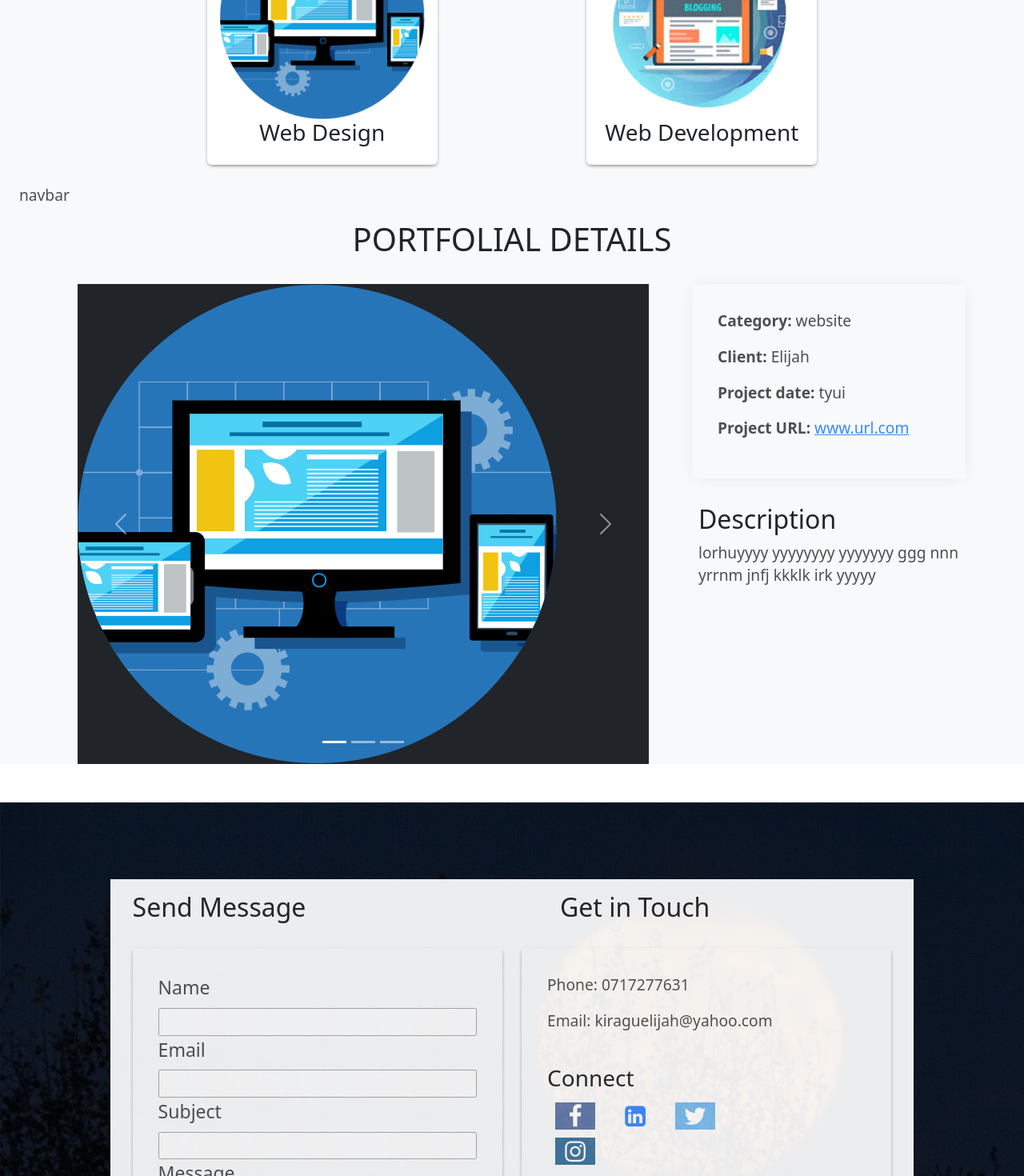
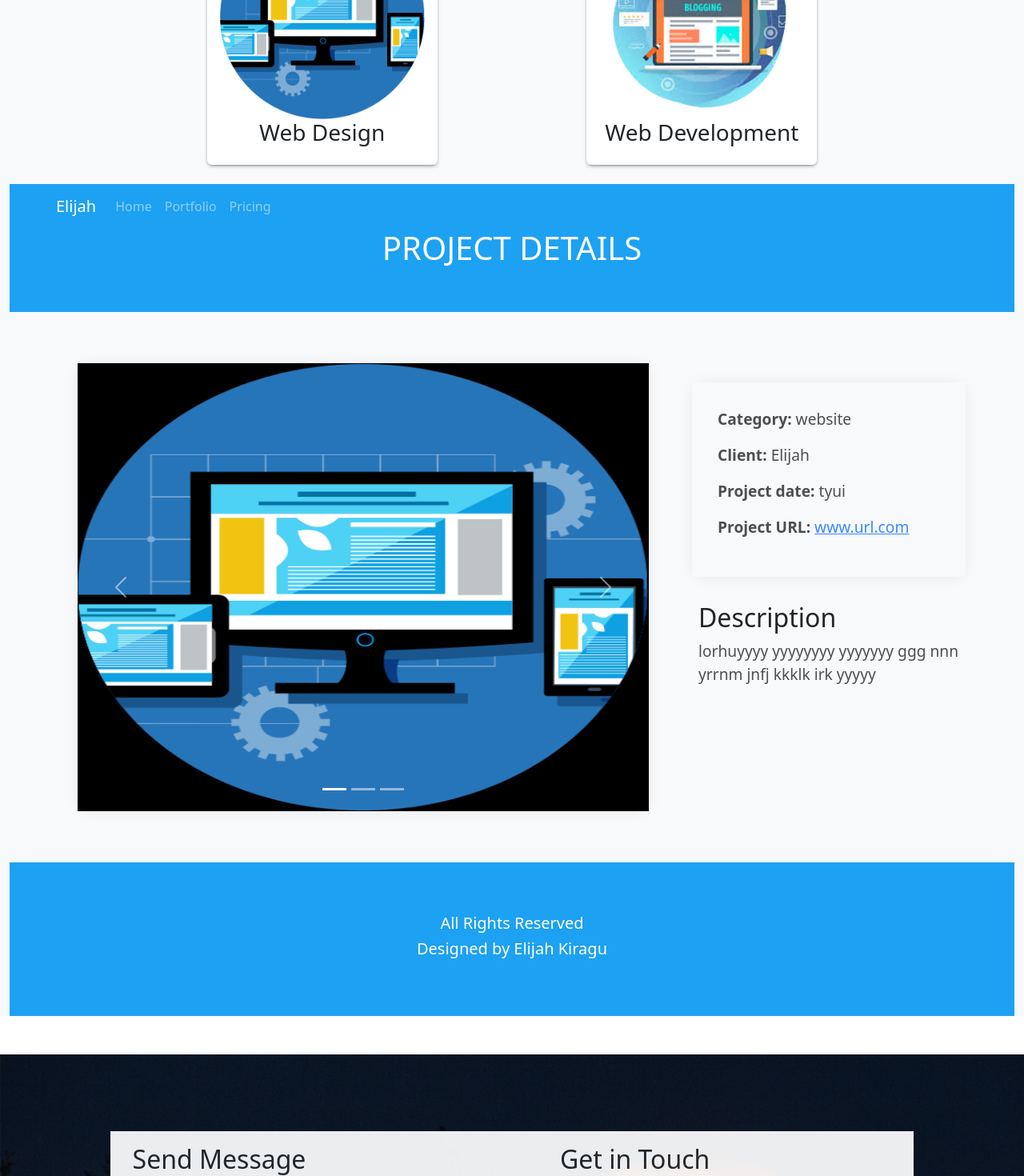
Before and after one commit to eliki-hue/myportfolio-website, a React (Create React App) app: page / in a window 1280 px wide. Shown: the part 2962-4432 px from the top of the page at 80% size. Built offline with nearby package versions, Linux system fonts and the light colour scheme.

Commit message:
did npm run build

```diff
--- a/src/home/SingleProject/SingleProject.js
+++ b/src/home/SingleProject/SingleProject.js
@@ -1,15 +1,16 @@
 import React from 'react'
 import "./singleProject.css"
+import Navigation from '../../navbar/Navbar';
 
 function SingleProject({img1, img2, img3, category, client, date, url, description}) {
   return (
     <div>
         <div className='container-fluid single-project-header'>
             <nav>
-                <p>navbar</p>
+                <Navigation/>
             </nav>
-            <div className='text-center'>
-                <h1>PORTFOLIAL DETAILS</h1>
+            <div className='text-center '>
+                <h1>PROJECT DETAILS</h1>
             </div>
 
         </div>
@@ -17,27 +18,27 @@ function SingleProject({img1, img2, img3, category, client, date, url, descripti
             <div className='col-8 carousel-images '>
                 <div id="carouselExampleIndicators" className="carousel slide" data-ride="carousel">
                     <ol className="carousel-indicators">
-                        <li data-target="#carouselExampleIndicators" data-slide-to={img1} className="active"></li>
-                        <li data-target="#carouselExampleIndicators" data-slide-to={img2}></li>
+                        <li data-target="#carouselExampleIndicators" data-slide-to="0" className="active"></li>
+                        <li data-target="#carouselExampleIndicators" data-slide-to="1"></li>
                         <li data-target="#carouselExampleIndicators" data-slide-to="2"></li>
                     </ol>
-                    <div className="carousel-inner mt-4 bg-dark ">
+                    <div className="carousel-inner   ">
                         <div className="carousel-item active">
-                        <img className="d-block w-30" src={img1} alt="First slide"/>
+                        <img className="d-block w-" src={img1} alt="First slide"/>
                         </div>
                         <div className="carousel-item">
-                        <img className="d-block w-30" src={img2} alt="Second slide"/>
+                        <img className="d-block w-" src={img2} alt="Second slide"/>
                         </div>
                         <div className="carousel-item">
-                        <img className="d-block w-30" src={img3} alt="Third slide"/>
+                        <img className="d-block w-" src={img3} alt="Third slide"/>
                         </div>
                     </div>
                     <a className="carousel-control-prev" href="#carouselExampleIndicators" role="button" data-slide="prev">
-                        <span className="carousel-control-prev-icon" aria-hidden="true"></span>
+                        <span className="carousel-control-prev-icon control" aria-hidden="true"></span>
                         <span className="sr-only">Previous</span>
                     </a>
                     <a className="carousel-control-next" href="#carouselExampleIndicators" role="button" data-slide="next">
-                        <span className="carousel-control-next-icon" aria-hidden="true"></span>
+                        <span className="carousel-control-next-icon control" aria-hidden="true"></span>
                         <span className="sr-only">Next</span>
                     </a>
                 </div>
@@ -58,7 +59,10 @@ function SingleProject({img1, img2, img3, category, client, date, url, descripti
             </div>
 
         </div>
-
+        <div className='container-fluid text-center text-white single-projectfooter'>
+            <h5>All Rights Reserved</h5>
+            <h5>Designed by Elijah Kiragu</h5>
+        </div>
     </div>
   )
 }
--- a/src/home/SingleProject/singleProject.css
+++ b/src/home/SingleProject/singleProject.css
@@ -1,6 +1,10 @@
-.single-progect-details{
+.single-project-header{
+    background-color: #1DA1F2;
+    margin-bottom: 4rem;
+    padding-bottom: 3rem;
+    color: white;
+}
 
-}
 .project-info{
     margin: 4-rem;
     /* color: red; */
@@ -12,3 +16,31 @@
     box-shadow: 0px 1px 20px -5px rgba(0,0,0,0.1);
 
 }
+.carousel-inner{
+    height: 100%;
+    /* width: 50vw; */
+    background-color: black;
+    justify-content: center;
+    align-items: center;
+    --webkit-box-shadow: 0px 1px 20px -5px rgba(0,0,0,0.1);
+    -moz-box-shadow: 0px 1px 20px -5px rgba(0,0,0,0.1);
+    box-shadow: 0px 1px 20px -5px rgba(0,0,0,0.1);
+
+}
+.slide{
+    height: 70vh;
+}
+.carousel-item{
+    height: 100%;
+}
+.carousel-inner img{
+    width:100%;
+    height: 100%;
+}
+.single-projectfooter{
+    background-color: #1DA1F2;
+    margin-top: 4rem;
+    margin-left: none;
+    padding: 4rem;
+
+}
```
